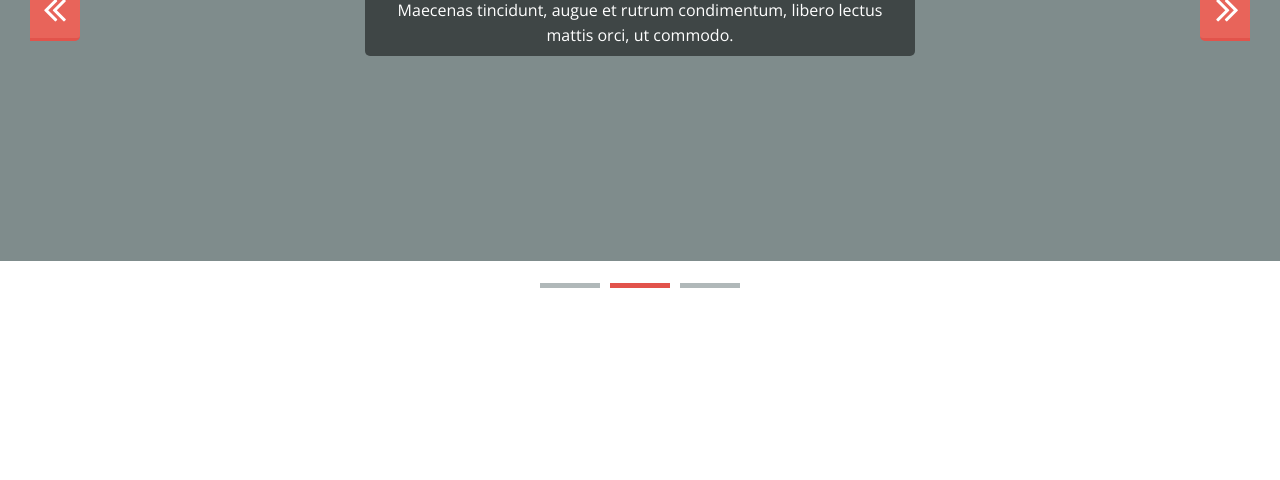
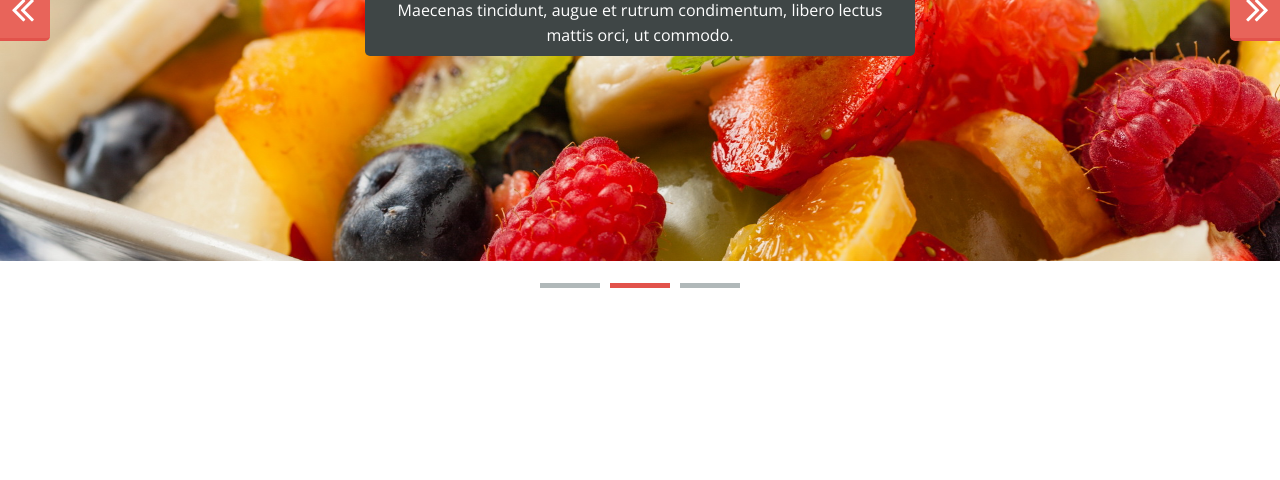
Before and after one commit to ashuksu-portfolio/shark-sw__test, a website: page app/index.html in a window 1280 px wide. Shown: the part 320-800 px from the top of the page. Drawn offline with nearby package versions, Linux system fonts and the light colour scheme; files whose address does not match are found by name.

Commit message:
fixed slider

```diff
--- a/app/index.html
+++ b/app/index.html
@@ -59,33 +59,26 @@
       </header>
 
       <section class="main-slider">
-        <div class="main-slider__wrapper">
-          <div class="container-fluid">
-            <div class="main-slider__inner">
-              <div class="main-slider__item" style="background-image: url(images/main-slider-1.jpg);">
+        <div class="main-slider__item" style="background-image: url(images/content/main-slider-1.jpg);">
           <h2 class="main-slider__title">VESTIBULUM</h2>
           <p class="main-slider__text">
             Maecenas tincidunt, augue et rutrum condimentum, libero lectus mattis orci,
             ut commodo.
           </p>
         </div>
-              <div class="main-slider__item" style="background-image: url(images/main-slider-2.jpg);">
+        <div class="main-slider__item" style="background-image: url(images/content/main-slider-2.jpg);">
           <h2 class="main-slider__title">VESTIBULUM</h2>
           <p class="main-slider__text">
             Maecenas tincidunt, augue et rutrum condimentum, libero lectus mattis orci,
             ut commodo.
           </p>
         </div>
-              <div class="main-slider__item" style="background-image: url(main-slider-3.jpg);">
+        <div class="main-slider__item" style="background-image: url(images/content/main-slider-3.jpg);">
           <h2 class="main-slider__title">VESTIBULUM</h2>
           <p class="main-slider__text">
             Maecenas tincidunt, augue et rutrum condimentum, libero lectus mattis orci,
             ut commodo.
           </p>
-              </div>
-            </div>
-          </div>
-
         </div>
       </section>
 
--- a/app/js/main.js
+++ b/app/js/main.js
@@ -1,14 +1,15 @@
 $(function () {
 
-   $(".main-slider__inner").slick({
+   $(".main-slider").slick({
       nextArrow:
          '<button class="main-slider__arrows main-slider__arrows--next"></button>',
       prevArrow:
          '<button class="main-slider__arrows main-slider__arrows--prev"></button>',
-      centerMode: true,
+      // centerMode: true,
       dots: true,
       infinite: true,
       speed: 500,
+      // slidesToShow: 1,
       // fade: true,
       cssEase: 'linear',
       initialSlide: 1,
--- a/app/scss/style.scss
+++ b/app/scss/style.scss
@@ -14,9 +14,6 @@
     display: flex;
     justify-content: space-between;
     align-items: center;
-  }
-
-  &__logo {
   }
 
   &__box {
@@ -309,24 +306,21 @@
 
 // !-------------------start main-slider --------------------------
 
+// * -----------------------------
+
 .main-slider {
   background-color: $grey-2;
-  min-height: 500px;
-
-  &__wrapper {
-    max-width: 1560px;
-    margin: 0 auto;
-  }
-
-  &__inner {
-    display: flex;
-    align-items: center;
-    justify-content: center;
-  }
+  display: flex;
+  justify-content: center;
 
   &__item {
     padding: 160px 100px 205px;
+    min-height: 500px;
+    height: 100%;
     text-align: center;
+    background-position: center;
+    background-repeat: no-repeat;
+    background-size: cover;
   }
 
   &__title {
@@ -355,6 +349,7 @@
     line-height: 25px;
     border-radius: 5px;
   }
+
   .slick-dots {
     position: absolute;
     bottom: -29px;
@@ -387,18 +382,17 @@
   }
 
   .main-slider__arrows {
-    display: block;
-    max-width: 50px;
-    width: 100%;
+    position: absolute;
+    top: 50%;
+    transform: translateY(-50%);
+    z-index: 5;
+    width: 50px;
     height: 60px;
     background-color: $tomato;
     border: none;
     outline: none;
     border-bottom: 3px solid $tomato-2;
     cursor: pointer;
-    display: flex;
-    justify-content: center;
-    align-items: center;
 
     &::before {
       font-family: "icomoon";
@@ -406,30 +400,33 @@
       line-height: 40px;
       font-weight: 400;
       color: #fff;
+      position: relative;
     }
 
     &--prev {
       border-top-right-radius: 5px;
       border-bottom-right-radius: 5px;
+      left: 0;
 
       &::before {
         content: "\f100";
-        top: 0;
+        left: -2px;
       }
     }
 
     &--next {
       border-top-left-radius: 5px;
       border-bottom-left-radius: 5px;
+      right: 0;
 
       &::before {
         content: "\f101";
-        position: relative;
         left: 2px;
       }
     }
   }
 }
+// !-------------------end main-slider --------------------------
 
 // * -------------------------------------------------
 
```
Also changed, not shown: #source/main-slider-1a.jpg (added), #source/main-slider-2a.jpg (added), #source/main-slider-3a.jpg (added), app/css/style.min.css, app/images/content/main-slider-1.jpg (added), app/images/content/main-slider-2.jpg (added), app/images/content/main-slider-3.jpg (added). Lines whose indentation alone changed are shown as unchanged.
